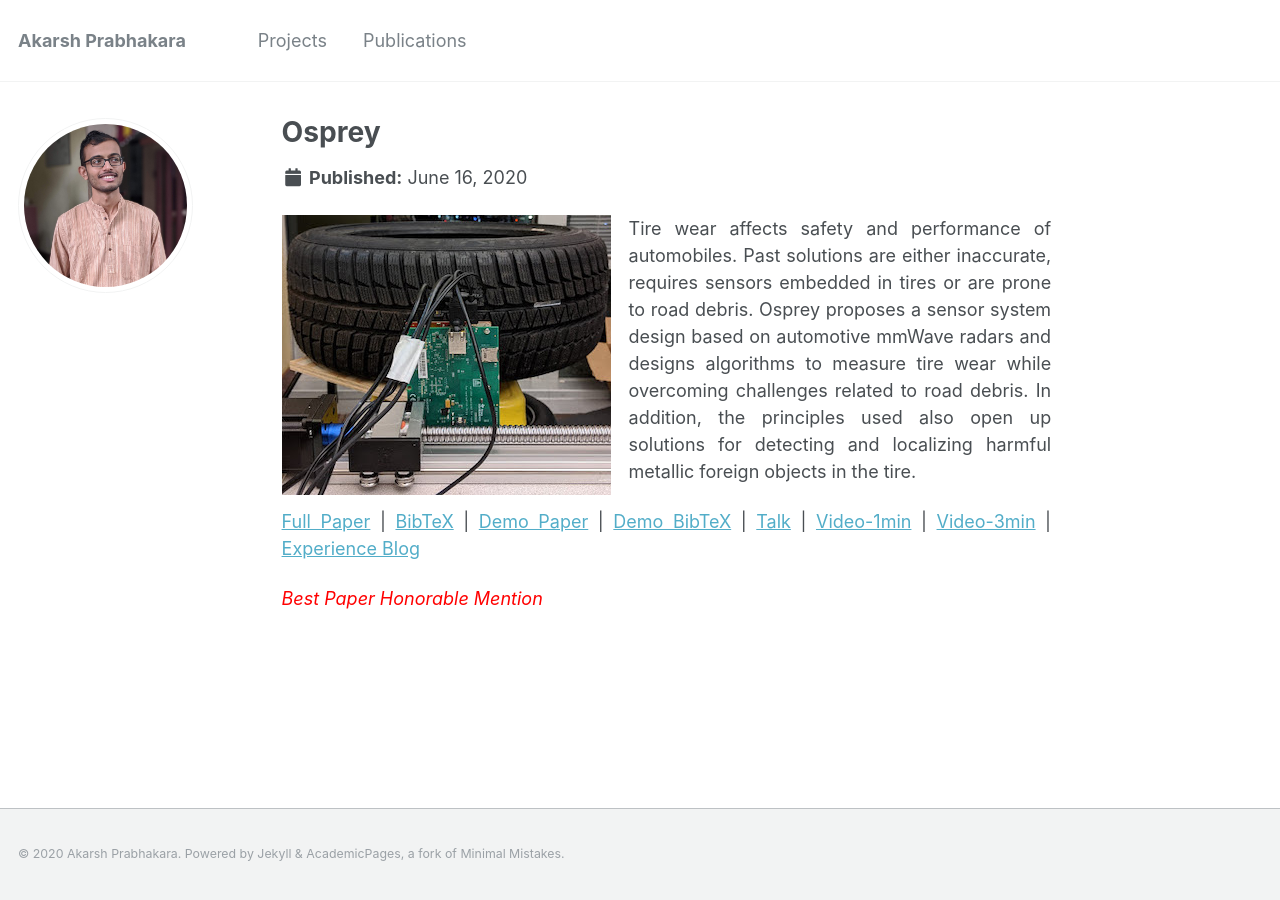
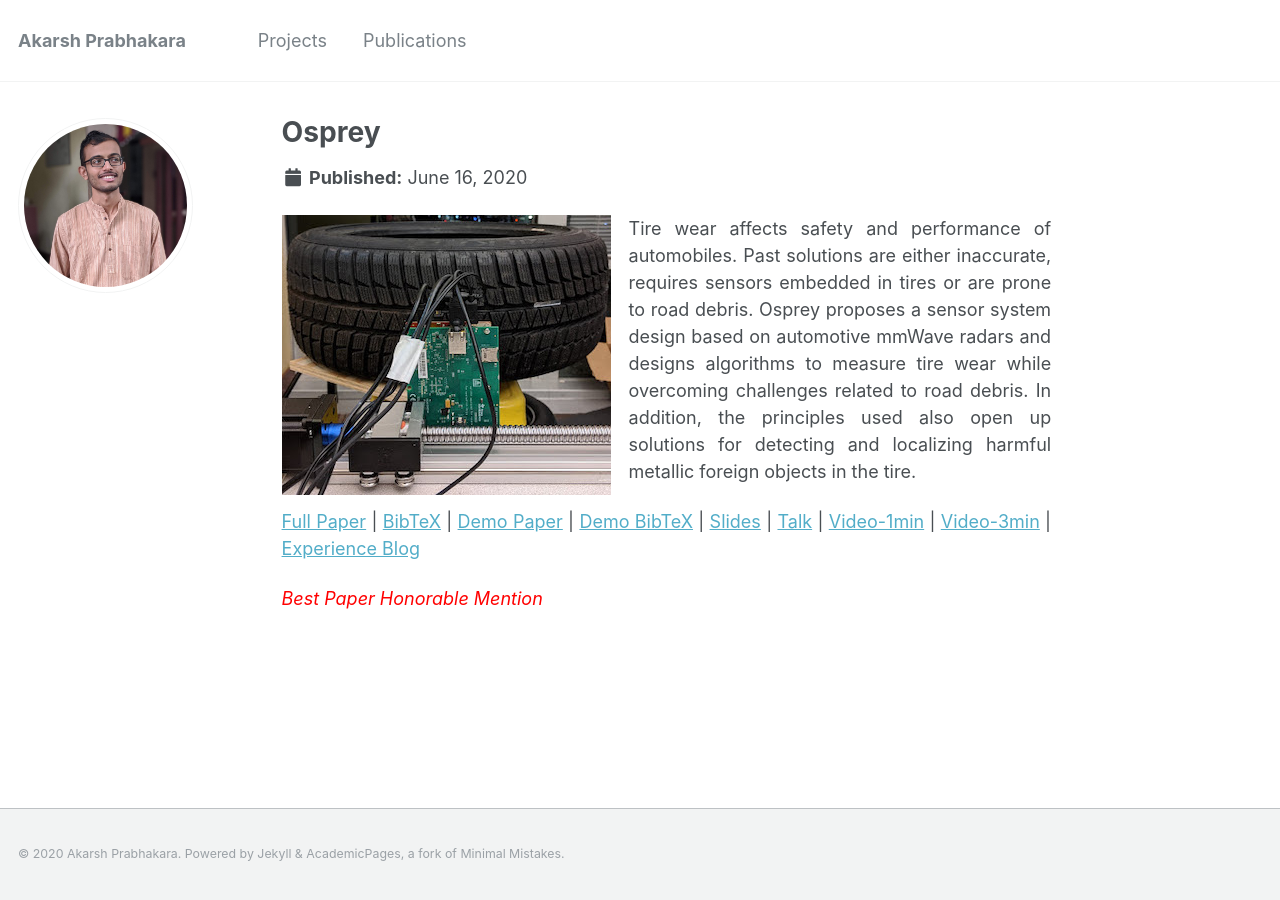
Before and after one commit to akarsh-prabhakara/akarsh-prabhakara.github.io, a Jekyll site: the page built from _projects/osprey.md, in a window 1280 px wide. Built offline with Jekyll 4.4.1, drawn with Linux system fonts in a browser that asks for light colours.

Commit message:
Update osprey.md

```diff
--- a/_projects/osprey.md
+++ b/_projects/osprey.md
@@ -11,7 +11,7 @@ excerpt: |
 
  [Full Paper](/files/osprey-mobisys20.pdf) &#124; [BibTeX](/bibtex/osprey-mobisys20.html) &#124;
  [Demo Paper](/files/osprey-demo-mobisys20.pdf) &#124; [Demo BibTeX](/bibtex/osprey-demo-mobisys20.html) &#124;
- [Talk](https://www.youtube.com/watch?v=y-haR7Vc01o) &#124;
+ [Slides](https://drive.google.com/file/d/1IhwnS1KSGDmiKOGz1JiVGAjnr-BQlAB6/view?usp=sharing) &#124; [Talk](https://www.youtube.com/watch?v=y-haR7Vc01o) &#124;
  [Video-1min](https://www.youtube.com/embed/tGFg0Vhi2uY?start=66&end=127) &#124; [Video-3min](https://www.youtube.com/watch?v=jhasOfGaS5w) &#124;
  [Experience Blog](/osprey-exp)
  {: .text-justify}
@@ -23,7 +23,7 @@ excerpt: |
 
  [Full Paper](/files/osprey-mobisys20.pdf) &#124; [BibTeX](/bibtex/osprey-mobisys20.html) &#124;
  [Demo Paper](/files/osprey-demo-mobisys20.pdf) &#124; [Demo BibTeX](/bibtex/osprey-demo-mobisys20.html) &#124;
- [Talk](https://www.youtube.com/watch?v=y-haR7Vc01o) &#124;
+ [Slides](https://drive.google.com/file/d/1IhwnS1KSGDmiKOGz1JiVGAjnr-BQlAB6/view?usp=sharing) &#124; [Talk](https://www.youtube.com/watch?v=y-haR7Vc01o) &#124;
  [Video-1min](https://www.youtube.com/embed/tGFg0Vhi2uY?start=66&end=127) &#124; [Video-3min](https://www.youtube.com/watch?v=jhasOfGaS5w) &#124;
  [Experience Blog](/osprey-exp)
  {: .text-justify}
```
